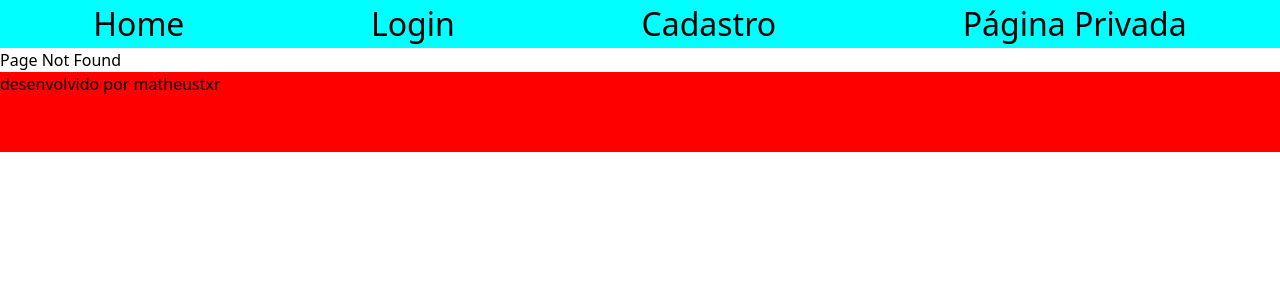
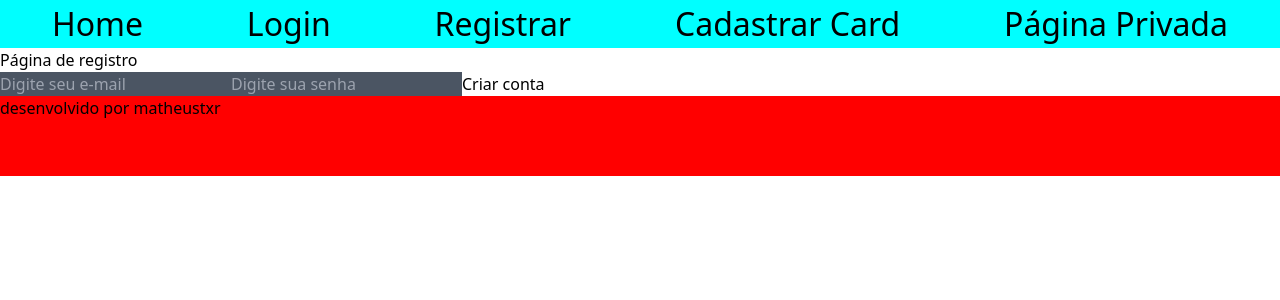
Before and after one commit to matheustxr/Projeto-FullStack, a React (Vite) app: page /register in a window 1280 px wide. Before the commit this address had no page. Shown: the top 300 px of the page. Built offline with nearby package versions, Linux system fonts and the light colour scheme.

Commit message:
logica de register e login feitas e testadas com sucesso

```diff
--- a/package.json
+++ b/package.json
@@ -12,6 +12,7 @@
   "dependencies": {
     "@types/react-router-dom": "^5.3.3",
     "axios": "^1.4.0",
+    "firebase": "^10.7.2",
     "react": "^18.2.0",
     "react-dom": "^18.2.0",
     "react-firebase-hooks": "^5.1.1",
--- /dev/null
+++ b/src/Services/FireBaseConfig.tsx
@@ -0,0 +1,20 @@
+// Import the functions you need from the SDKs you need
+import { initializeApp } from "firebase/app";
+import { getAnalytics } from "firebase/analytics";
+import { getAuth } from "firebase/auth";
+
+const firebaseConfig = {
+  apiKey: "AIzaSyApcHMr7bB6mIPiZ1vTBQQ5L71kSfCGPwA",
+  authDomain: "alien-airfoil-399915.firebaseapp.com",
+  projectId: "alien-airfoil-399915",
+  storageBucket: "alien-airfoil-399915.appspot.com",
+  messagingSenderId: "222235360809",
+  appId: "1:222235360809:web:37d8bafbd060df2daf6638",
+  measurementId: "G-FQPHP3PM68"
+};
+
+// Initialize Firebase
+const app = initializeApp(firebaseConfig);
+const analytics = getAnalytics(app);
+
+export const auth = getAuth(app);
--- a/src/contexts/Auth/AuthProvider.tsx
+++ b/src/contexts/Auth/AuthProvider.tsx
@@ -2,6 +2,7 @@ import { useState, useEffect } from "react";
 import { useApi } from "../../hooks/useApi";
 import { User } from "../../compatilhado/interfaces/User";
 import { AuthContext } from "./AuthContext";
+
 
 export const AuthProvider = ({ children }: { children: JSX.Element }) => {
   const [user, setUser] = useState<User | null>(null);
--- a/src/hooks/useApi.ts
+++ b/src/hooks/useApi.ts
@@ -38,6 +38,7 @@ const api = axios.create({
 export const useApi = () => ({
     validateToken: async (token: string) => {
         try {
+            /*
             //RESPOTA FALSA DO SERVIDOR
             return {
                 user: {
@@ -46,7 +47,7 @@ export const useApi = () => ({
                   email: 'joaozindev@gmail.com',
                   password: '1234',
                 },
-              };
+              }; */
             const response = await api.post('/validate', { token });
             return response.data;
         } catch (error) {
@@ -57,6 +58,7 @@ export const useApi = () => ({
 
     signIn: async (email: string, password: string) => {
         try {
+            /*
             //RESPOTA FALSA DO SERVIDOR
             return {
                 user: {
@@ -66,7 +68,7 @@ export const useApi = () => ({
                   password: '1234',
                 },
                 token: '123456789',
-              };
+              }; */
             const response = await api.post('/signIn', { email, password });
             return response.data;
         } catch (error) {
--- a/src/main.tsx
+++ b/src/main.tsx
@@ -1,6 +1,6 @@
 import React from 'react'
 import ReactDOM from 'react-dom/client'
-import App from './routes/Routes.tsx'
+import Routes from './routes/Routes.tsx'
 import { BrowserRouter} from "react-router-dom";
 import { AuthProvider } from "./contexts/Auth/AuthProvider.tsx";
 
@@ -10,7 +10,7 @@ ReactDOM.createRoot(document.getElementById('root') as HTMLElement).render(
   <React.StrictMode>
     <AuthProvider>
       <BrowserRouter>
-        <App />
+        <Routes />
       </BrowserRouter>
     </AuthProvider>
   </React.StrictMode>,
--- /dev/null
+++ b/src/pages/Login/Login.tsx
@@ -0,0 +1,72 @@
+import { useState, useEffect } from 'react';
+import { useSignInWithEmailAndPassword } from 'react-firebase-hooks/auth';
+import { auth } from '../../Services/FireBaseConfig';
+
+function Login() {
+    const [email, setEmail] = useState('');
+    const [password, setPassword] = useState('');
+    const [
+        signInWithEmailAndPassword,
+        user,
+        loading,
+        error,
+    ] = useSignInWithEmailAndPassword(auth);
+
+    useEffect(() => {
+        // Verifica se o usuário está autenticado sempre que o estado do usuário ou o erro mudar
+        if (user) {
+            window.alert('Login bem-sucedido!');
+
+            // Limpa o formulário após o login bem-sucedido
+            setEmail('');
+            setPassword('');
+        } else if (error) {
+            // Exibe alerta de erro com a mensagem do Firebase
+            console.error('Erro ao fazer login:', error);
+
+            if (error.message) {
+                // Se a mensagem de erro contiver informações específicas, exibe essa mensagem
+                window.alert(`Erro ao fazer login: ${error.message}`);
+            } else {
+                // Caso contrário, exibe uma mensagem de erro genérica
+                window.alert('Erro ao fazer login. Verifique suas credenciais e tente novamente.');
+            }
+        }
+    }, [user, error]);
+
+    async function signIn(e: React.FormEvent<HTMLFormElement>) {
+        e.preventDefault();
+
+        try {
+            await signInWithEmailAndPassword(email, password);
+        } catch (error) {
+            // O erro será tratado no useEffect
+        }
+    }
+
+    return (
+        <div>
+            <h2>Página de login</h2>
+            <form onSubmit={signIn}>
+                <input
+                    type="text"
+                    value={email}
+                    onChange={(e) => setEmail(e.target.value)}
+                    placeholder="Digite seu e-mail"
+                    className="bg-gray-600"
+                />
+
+                <input
+                    type="password"
+                    value={password}
+                    onChange={(e) => setPassword(e.target.value)}
+                    placeholder="Digite sua senha"
+                    className="bg-gray-600"
+                />
+                <button>Login</button>
+            </form>
+        </div>
+    );
+}
+
+export default Login;
--- /dev/null
+++ b/src/pages/Registrar/Registrar.tsx
@@ -0,0 +1,56 @@
+import { useState } from 'react'
+// import { AuthContext } from '../../contexts/Auth/AuthContext';
+// import { useNavigate } from 'react-router-dom';
+
+import { useCreateUserWithEmailAndPassword } from 'react-firebase-hooks/auth';
+import { auth } from '../../Services/FireBaseConfig';
+
+function Register() {
+    // const authContext = useContext(AuthContext)
+    // const navigate = useNavigate()
+
+    const [email, setEmail] = useState('');
+    const [password, setPassword] = useState('')
+    const [
+        createUserWithEmailAndPassword,
+        user,
+        loading,
+        error,
+    ] = useCreateUserWithEmailAndPassword(auth);
+
+    function register(e: React.FormEvent<HTMLFormElement>) {
+        e.preventDefault()
+        createUserWithEmailAndPassword(email, password)
+    }
+
+    if (loading) {
+        return <p>carregando...</p>;
+    }
+
+    return (
+        <div>
+            <h2>Página de registro</h2>
+            <form onSubmit={register}> {/*handleLogin*/}
+                <input
+                    type="text"
+                    value={email}
+                    onChange={e => setEmail(e.target.value)}
+                    placeholder='Digite seu e-mail'
+                    className='bg-gray-600'
+                />
+
+                <input
+                    type="password"
+                    value={password}
+                    onChange={e => setPassword(e.target.value)}
+                    placeholder='Digite sua senha'
+                    className='bg-gray-600'
+                />
+                <button>Criar conta</button>
+            </form>
+
+        </div>
+    );
+}
+
+export default Register;
--- a/src/pages/login/Index.tsx
+++ /dev/null
@@ -1,52 +0,0 @@
-import { useState, useContext } from 'react'
-import { AuthContext } from '../../contexts/Auth/AuthContext';
-import { useNavigate } from 'react-router-dom';
-
-function Login() {
-    const auth = useContext(AuthContext)
-    const navigate = useNavigate()
-
-    const [email, setEmail] = useState('');
-    const [password, setPassword] = useState('')
-
-
-
-    const handleLogin = async (e:React.FormEvent<HTMLFormElement>) => {
-        e.preventDefault();
-        if (email && password) {
-            const isLogged = await auth.signIn(email, password)
-            if (isLogged) {
-                navigate('/')
-            } else {
-                alert ("Usuario e Senha incorretos tente novamente")
-            }
-        }
-    }
-
-    return (
-        <div>
-            <h2>Página de LOGIN</h2>
-            <form onSubmit={handleLogin}>
-                <input
-                    type="text"
-                    value={email}
-                    onChange={e => setEmail(e.target.value)}
-                    placeholder='Digite seu e-mail'
-                    className='bg-gray-600'
-                />
-
-                <input
-                    type="password"
-                    value={password}
-                    onChange={e => setPassword(e.target.value)}
-                    placeholder='Digite sua senha'
-                    className='bg-gray-600'
-                />
-                <button>Logar</button>
-            </form>
-
-        </div>
-    );
-}
-
-export default Login;
--- a/src/routes/Routes.tsx
+++ b/src/routes/Routes.tsx
@@ -1,15 +1,16 @@
 import { Routes, Route, Link, useNavigate } from "react-router-dom";
-import Home from "../pages/Home/Index";
-import Login from "../pages/login/Index";
+import Home from "../pages/Home/Home";
+import Login2 from "../pages/Login/Login";
+import Register from "../pages/Registrar/Registrar";
 import Cadastro from "../pages/cadastro/Index";
-import ErrorPage from "../pages/Error/Index";
+import ErrorPage from "../pages/Error/Error";
 import Footer from "../componentes/Footer/Index";
-import Private from "../pages/Privada/Index";
+import Private from "../pages/Privada/Private";
 import RequireAuth from "../contexts/Auth/RequiereAuth";
 import { useContext } from "react";
 import { AuthContext } from "../contexts/Auth/AuthContext";
 
-function App() {
+function Routers() {
   const auth = useContext(AuthContext);
   const navigate = useNavigate();
 
@@ -23,7 +24,8 @@ function App() {
         <nav className="">
         <Link to="/">Home</Link>
         <Link to="/login">Login</Link>
-        <Link to="/cadastro">Cadastro</Link>
+        <Link to="/register">Registrar</Link>
+        <Link to="/cadastrar-card">Cadastrar Card</Link>
         <Link to="/private">Página Privada</Link>
         {auth.user && <button onClick={handleLogOut}>Sair</button>}
         </nav>
@@ -31,8 +33,9 @@ function App() {
       <main>
         <Routes>
           <Route path="/" element={ <Home /> } />
-          <Route path="/login" element={ <Login /> } />
-          <Route path="/cadastro" element={ <Cadastro /> } />
+          <Route path="/login" element={ <Login2 /> } />
+          <Route path="/register" element={ <Register /> } />
+          <Route path="/cadastrar-card" element={ <Cadastro /> } />
           <Route path="/private" element={<RequireAuth><Private /></RequireAuth>}/>
           <Route path="*" element={ <ErrorPage /> } />
         </Routes>
@@ -44,4 +47,4 @@ function App() {
   );
 }
 
-export default App;
+export default Routers;
```
Also changed, not shown: src/pages/Error/Error.tsx (renamed from src/pages/Error/Index.tsx), src/pages/Home/Home.tsx (renamed from src/pages/Home/Index.tsx), src/pages/Privada/Private.tsx (renamed from src/pages/Privada/Index.tsx), 1 other file (tests, documents, lock files or other folders).
